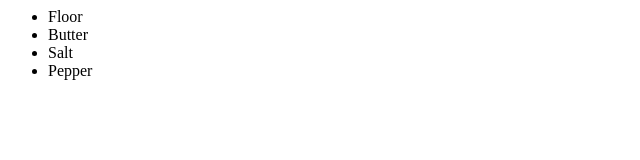
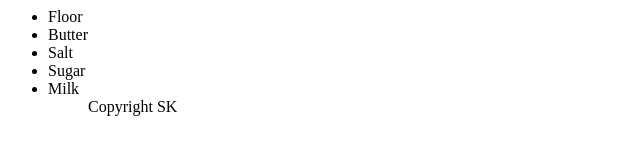
Before and after one commit to slavakatok/gitcode, a plain HTML site: page index.html in a window 1280 px wide. Shown: the whole page, without its empty margins (0-640 px from the left). Drawn offline with Linux system fonts and the light colour scheme.

Commit message:
Footer branching

```diff
--- a/index.html
+++ b/index.html
@@ -4,7 +4,11 @@
 			<li>Floor</li>
 			<li>Butter</li>
 			<li>Salt</li>
-			<li>Pepper</li>
+			<li>Sugar</li>
+			<li>Milk</li>
 		<ul>
+		<footer>
+			Copyright SK
+		</footer>
 	</body>
 </html>
```
